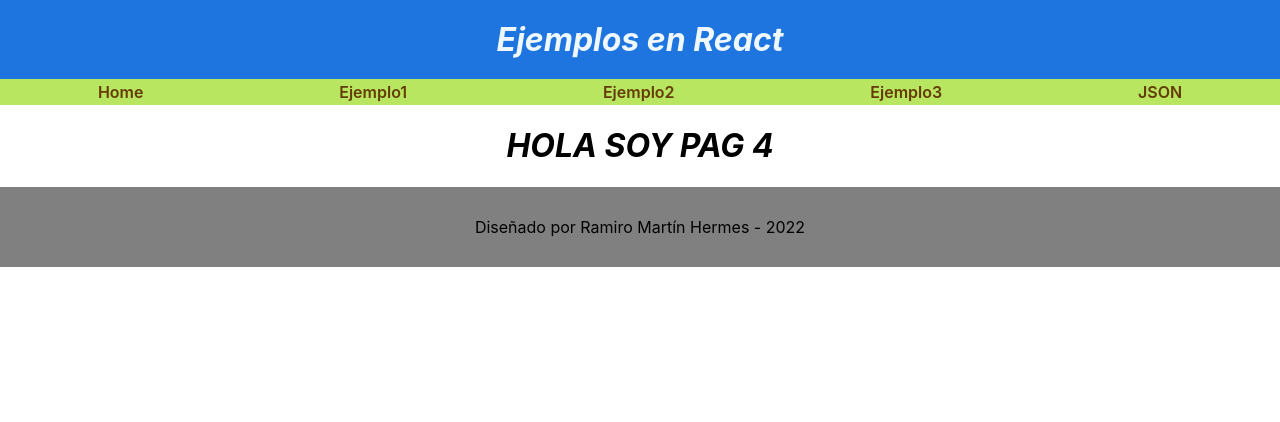
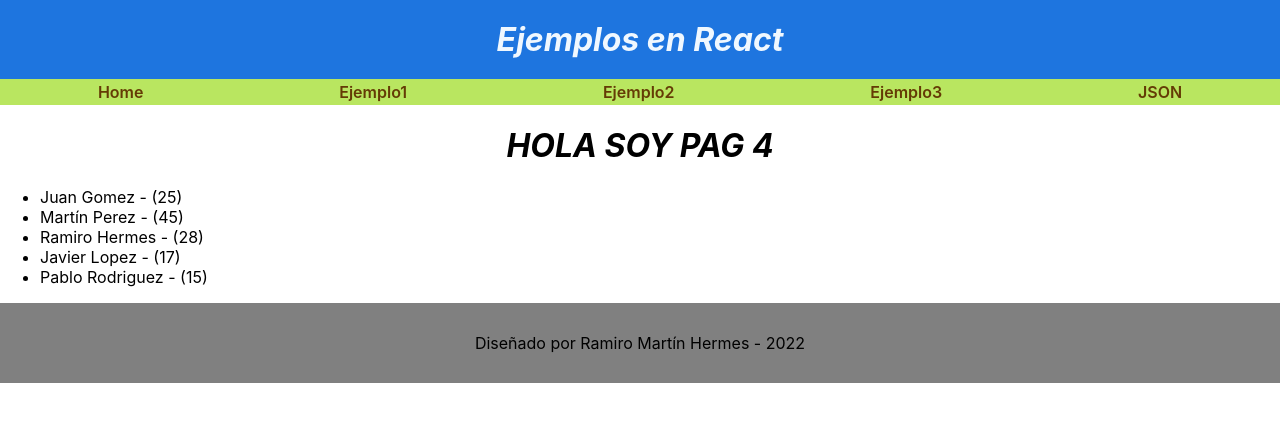
Before and after one commit to rmhermes/Repo3, a React (Create React App) app in the folder clase22/: page /Ejemplo4 in a window 1280 px wide. Shown: the top 422 px of the page. Built offline with nearby package versions, Linux system fonts and the light colour scheme.

Commit message:
fin clase 24

```diff
--- a/clase22/src/pages/Ejemplo4.js
+++ b/clase22/src/pages/Ejemplo4.js
@@ -1,7 +1,19 @@
+import alumnos from '../data/alumnos.json';
 
-const Ejemplo4 =props =>{
-    return(
-        <h1>HOLA SOY PAG 4</h1>
+const Ejemplo4 = props => {
+    return (
+        <>
+            <h1>HOLA SOY PAG 4</h1>
+            <ul>
+                {alumnos.map(alumno => (
+                    <li>
+                        {alumno.nombre} {alumno.apellido} - ({alumno.edad})
+                    </li>
+                )
+                )}
+            </ul>
+
+        </>
     )
 }
 export default Ejemplo4;
```
